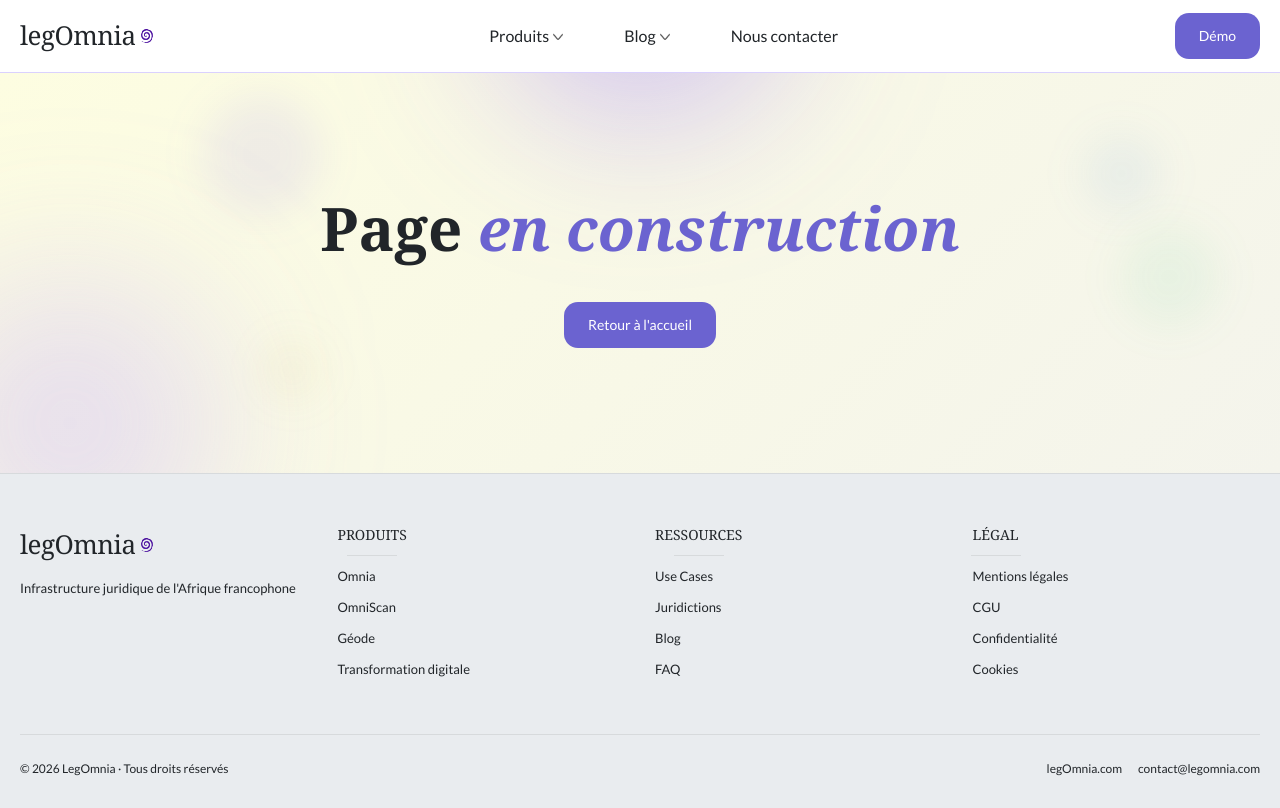
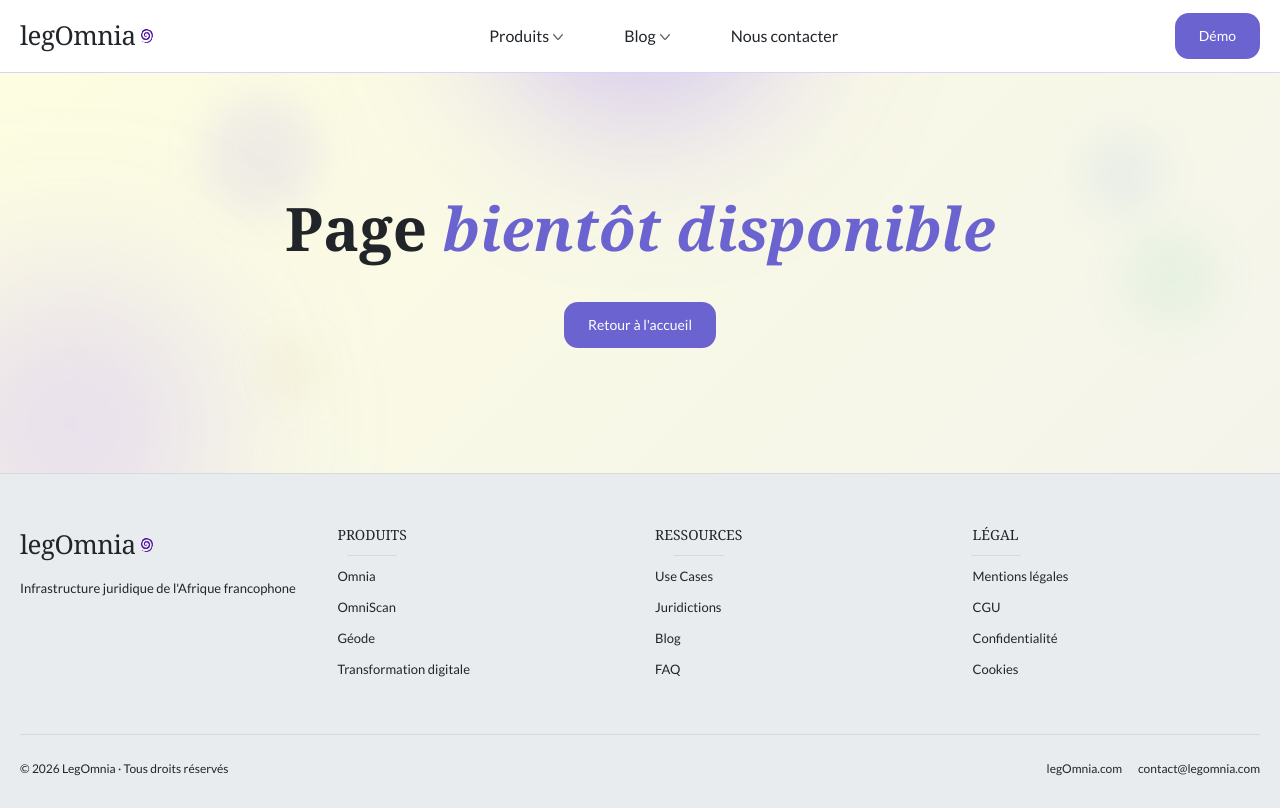
Before and after one commit to LegOmnia-Management/website, a React (Vite) app in the folder frontend/: page /blog/webinaires in a window 1280 px wide. Built offline with nearby package versions, Linux system fonts and the light colour scheme; no server answers; a web font is replaced by a local one.

Commit message:
modif wording pages en cours + video home page

```diff
--- a/frontend/src/pages/Cookies.jsx
+++ b/frontend/src/pages/Cookies.jsx
@@ -19,7 +19,7 @@ const Cookies = () => {
                 <div className="container hero__container">
                     <div className="hero__title">
                         <h1 className='main-title'>
-                            Page <em className='highlight'>en construction</em>
+                            Page <em className='highlight'>bientôt disponible</em>
                         </h1>
                     </div>
                     <div className="hero__actions">
--- a/frontend/src/pages/Faq.jsx
+++ b/frontend/src/pages/Faq.jsx
@@ -19,7 +19,7 @@ const Faq = () => {
                 <div className="container hero__container">
                     <div className="hero__title">
                         <h1 className='main-title'>
-                            Page <em className='highlight'>en construction</em>
+                            Page <em className='highlight'>bientôt disponible</em>
                         </h1>
                     </div>
                     <div className="hero__actions">
--- a/frontend/src/pages/Home.jsx
+++ b/frontend/src/pages/Home.jsx
@@ -8,7 +8,7 @@ import HeroBg from '../components/HeroBg';
 import AfricaMap from '../components/AfricaMap';
 import IconRing from '../components/IconRing';
 
-import Video from '../assets/video/avocat.mp4';
+import Video from '../assets/video/african_law_enter_in_new_era.mp4';
 import Avocat from '../assets/img/pictos/avocat.svg';
 import Juriste from '../assets/img/pictos/juriste.svg';
 import Institution from '../assets/img/pictos/institution.svg';
--- a/frontend/src/pages/Juridictions.jsx
+++ b/frontend/src/pages/Juridictions.jsx
@@ -19,7 +19,7 @@ const Juridictions = () => {
                 <div className="container hero__container">
                     <div className="hero__title">
                         <h1 className='main-title'>
-                            Page <em className='highlight'>en construction</em>
+                            Page <em className='highlight'>bientôt disponible</em>
                         </h1>
                     </div>
                     <div className="hero__actions">
--- a/frontend/src/pages/blog/Articles.jsx
+++ b/frontend/src/pages/blog/Articles.jsx
@@ -19,7 +19,7 @@ const Articles = () => {
                 <div className="container hero__container">
                     <div className="hero__title">
                         <h1 className='main-title'>
-                            Page <em className='highlight'>en construction</em>
+                            Page <em className='highlight'>bientôt disponible</em>
                         </h1>
                     </div>
                     <div className="hero__actions">
--- a/frontend/src/pages/blog/Ressources.jsx
+++ b/frontend/src/pages/blog/Ressources.jsx
@@ -19,7 +19,7 @@ const Ressources = () => {
                 <div className="container hero__container">
                     <div className="hero__title">
                         <h1 className='main-title'>
-                            Page <em className='highlight'>en construction</em>
+                            Page <em className='highlight'>bientôt disponible</em>
                         </h1>
                     </div>
                     <div className="hero__actions">
--- a/frontend/src/pages/blog/Webinaires.jsx
+++ b/frontend/src/pages/blog/Webinaires.jsx
@@ -19,7 +19,7 @@ const Webinaires = () => {
                 <div className="container hero__container">
                     <div className="hero__title">
                         <h1 className='main-title'>
-                            Page <em className='highlight'>en construction</em>
+                            Page <em className='highlight'>bientôt disponible</em>
                         </h1>
                     </div>
                     <div className="hero__actions">
```
Also changed, not shown: 1 other file (tests, documents, lock files or other folders).
